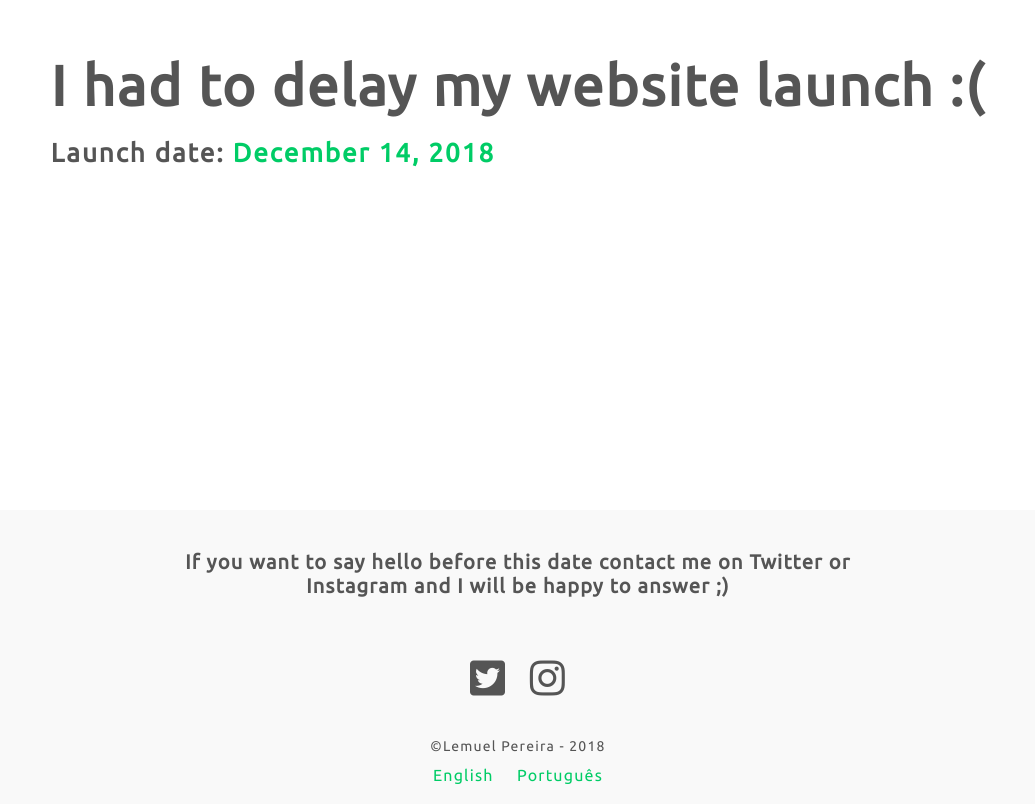
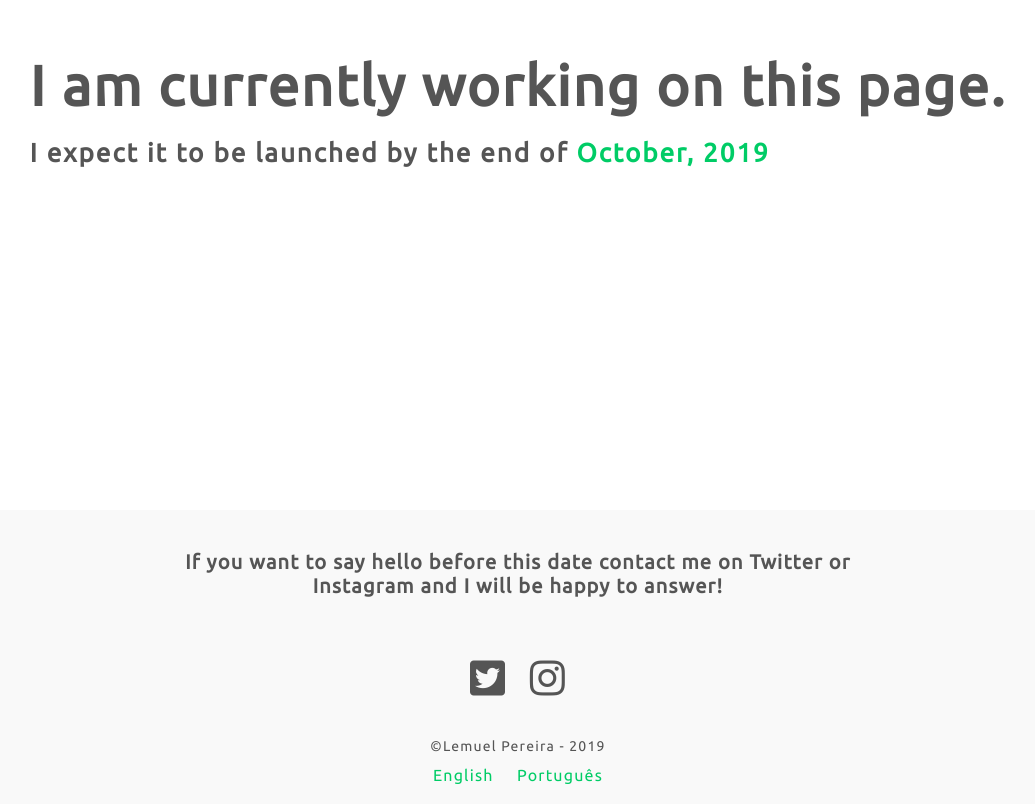
Before and after one commit to lemuelpjr/lp-old-landing-page, a plain HTML site: page index.html in a window 1280 px wide. Shown: the part 290-1094 px from the top of the page, without its empty margins (122-1157 px from the left). Drawn offline with Linux system fonts and the light colour scheme.

Commit message:
update english index page content

```diff
--- a/index.html
+++ b/index.html
@@ -19,21 +19,21 @@
 <body>
   <header class="header">
     <div class="info">
-      <h1 class="alert-msg">I had to delay my website launch :(</h1>
-      <p class="launch-msg">Launch date:<span class="launch-date"> December 14, 2018</span></p>
+      <h1 class="alert-msg">I am currently working on this page.</h1>
+      <p class="launch-msg">I expect it to be launched by the end of<span class="launch-date"> October, 2019</span></p>
     </div>
   </header>
 
   <footer>
+    <p class="footer-text">If you want to say hello before this date contact me on Twitter or Instagram and I will be
+      happy to answer!</p>
     <!-- Social media icons -->
-    <p class="footer-text">If you want to say hello before this date contact me on Twitter or Instagram and I will be
-      happy to answer ;)</p>
     <div class="social-media">
       <a href="https://twitter.com/lemuelpjr/" target="_blank"><i class="icon fab fa-twitter-square"></i></a>
       <a href="https://www.instagram.com/lemuelpjr/" target="_blank"><i class="icon fab fa-instagram"></i></a>
     </div>
 
-    <p class="copyright">&copy;Lemuel Pereira - 2018</p>
+    <p class="copyright">&copy;Lemuel Pereira - 2019</p>
 
     <div class="lang">
       <a href="index.html">English</a>
```
